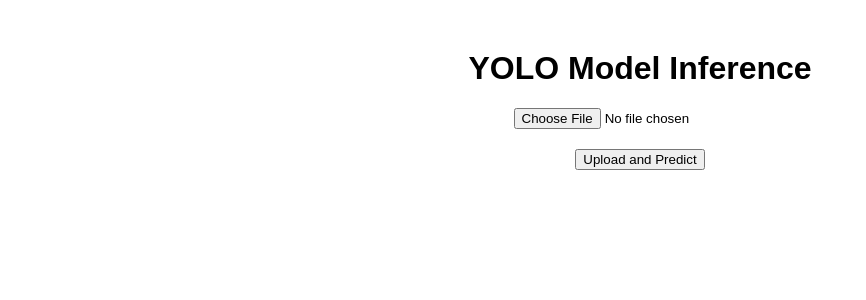
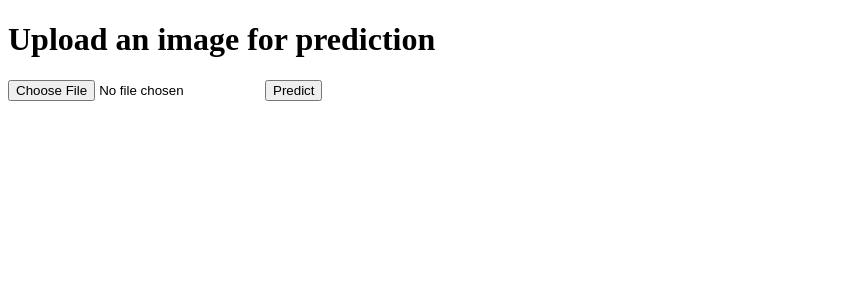
Before and after one commit to Shabbir-Poswal/VehicleDetection, a Flask app: page / in a window 1280 px wide. Shown: the top 300 px of the page, without its empty margins (0-866 px from the left). Run offline with Flask 3, Linux system fonts and the light colour scheme.

Commit message:
using onxx model

```diff
--- a/app.py
+++ b/app.py
@@ -1,11 +1,11 @@
-from flask import Flask, request, render_template, send_file
 import cv2
 import numpy as np
-from ultralytics import YOLO
+import onnxruntime as ort
+from flask import Flask, request, render_template, send_file
 import os
 
 app = Flask(__name__)
-model = YOLO('models/best.pt')
+session = ort.InferenceSession("models/best.onnx")
 
 @app.route('/')
 def index():
@@ -21,13 +21,50 @@ def predict():
     file.save(file_path)
 
     img = cv2.imread(file_path)
-    results = model.predict(img, imgsz=640, conf=0.02)
-    processed_frame = results[0].plot(line_width=1)
+
+    # Preprocess the image for the ONNX model
+    img_resized = cv2.resize(img, (640, 640))
+    img_input = img_resized.astype(np.float32)
+    img_input = np.transpose(img_input, (2, 0, 1))
+    img_input = np.expand_dims(img_input, axis=0)
+
+    # Run the ONNX model
+    inputs = {session.get_inputs()[0].name: img_input}
+    results = session.run(None, inputs)
+
+    # Process results and draw bounding boxes on the image
+    processed_frame = process_model_output(results, img_resized)
 
     result_path = os.path.join('static', 'result.jpg')
-    cv2.imwrite(result_path, processed_frame)
+    if not cv2.imwrite(result_path, processed_frame):
+        return render_template('index.html', error='Error saving result image!')
 
     return render_template('index.html', result_image='static/result.jpg')
 
+def process_model_output(results, original_image):
+    # Unpack model output
+    detections = results[0][0]  # (1, 5, 8400) -> (5, 8400)
+
+    # Iterate over detections
+    for detection in detections.T:  # Iterate over each of the 8400 detections
+        x, y, w, h, confidence = detection
+
+        # Only draw detections with a confidence greater than a threshold
+        if confidence > 0.5:  # Adjust the confidence threshold as needed
+            # Convert normalized coordinates back to the image scale
+            x1 = int((x - w / 2) * original_image.shape[1])  # Top-left x
+            y1 = int((y - h / 2) * original_image.shape[0])  # Top-left y
+            x2 = int((x + w / 2) * original_image.shape[1])  # Bottom-right x
+            y2 = int((y + h / 2) * original_image.shape[0])  # Bottom-right y
+
+            # Draw bounding box on the image
+            cv2.rectangle(original_image, (x1, y1), (x2, y2), (0, 255, 0), 2)
+
+            # Optionally, draw confidence score as text
+            label = f'Conf: {confidence:.2f}'
+            cv2.putText(original_image, label, (x1, y1 - 10), cv2.FONT_HERSHEY_SIMPLEX, 0.5, (0, 255, 0), 2)
+
+    return original_image
+
 if __name__ == '__main__':
     app.run(debug=True, host='0.0.0.0', port=5001)
--- a/templates/index.html
+++ b/templates/index.html
@@ -1,40 +1,25 @@
+<!-- index.html -->
 <!DOCTYPE html>
-<html lang="en">
+<html>
 <head>
-    <meta charset="UTF-8">
-    <meta name="viewport" content="width=device-width, initial-scale=1.0">
-    <title>YOLO Model Inference</title>
-    <style>
-        body {
-            font-family: Arial, sans-serif;
-        }
-        .container {
-            max-width: 600px;
-            margin: 50px auto;
-            text-align: center;
-        }
-        input[type="file"] {
-            display: block;
-            margin: 20px auto;
-        }
-        img {
-            max-width: 100%;
-            height: auto;
-            margin-top: 20px;
-        }
-    </style>
+    <title>Image Prediction</title>
 </head>
 <body>
-    <div class="container">
-        <h1>YOLO Model Inference</h1>
-        <form action="/predict" method="POST" enctype="multipart/form-data">
-            <input type="file" name="image" accept="image/*" required>
-            <button type="submit">Upload and Predict</button>
-        </form>
-        {% if result_image %}
-            <h2>Result:</h2>
-            <img src="{{ result_image }}" alt="Result Image">
-        {% endif %}
-    </div>
+    <h1>Upload an image for prediction</h1>
+    <form action="/predict" method="post" enctype="multipart/form-data">
+        <input type="file" name="image" />
+        <input type="submit" value="Predict" />
+    </form>
+
+    <!-- Display error message if present -->
+    {% if error %}
+        <p style="color: red;">{{ error }}</p>
+    {% endif %}
+
+    <!-- Display the result image if present -->
+    {% if result_image %}
+        <h2>Result:</h2>
+        <img src="{{ result_image }}" alt="Result Image" />
+    {% endif %}
 </body>
 </html>
```
Also changed, not shown: static/result.jpg.
